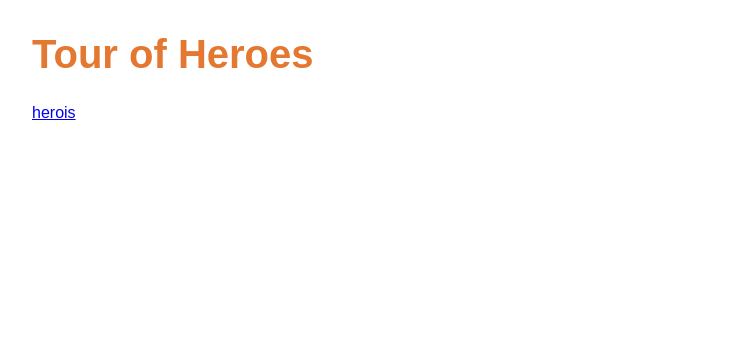
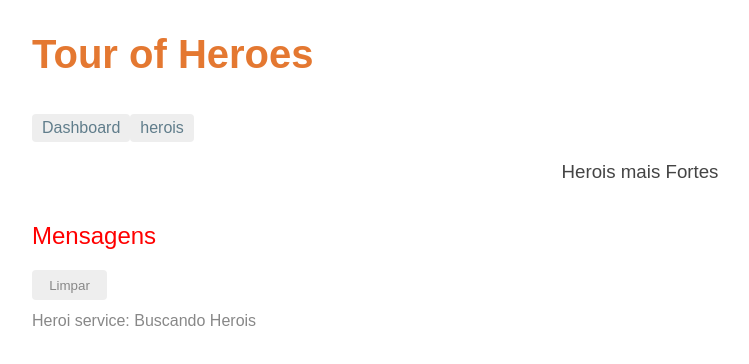
Before and after one commit to BorgesAndrew/TourOfHeroes, an Angular app: page /dashboard in a window 1280 px wide. Before the commit this address led to /. Shown: the top 364 px of the page, without its empty margins (0-749 px from the left). Built offline with nearby package versions, Linux system fonts and the light colour scheme.

Commit message:
DashBoard

```diff
--- a/src/app/app-routing.module.ts
+++ b/src/app/app-routing.module.ts
@@ -1,9 +1,12 @@
 import { NgModule } from '@angular/core';
 import { Routes, RouterModule } from '@angular/router';
 import { HeroesComponent } from './heroes/heroes.component';
+import { DashboardComponent } from './dashboard/dashboard.component';
 
 const routes: Routes = [
-  { path: 'herois', component: HeroesComponent}
+  { path: 'herois', component: HeroesComponent},
+  { path: 'dashboard', component: DashboardComponent },
+  { path: '', redirectTo: '/dashboard', pathMatch: 'full' }
 ];
 
 @NgModule({
--- a/src/app/app.component.css
+++ b/src/app/app.component.css
@@ -0,0 +1,18 @@
+nav a {
+  padding: 5px 10px;
+  text-decoration: none;
+  margin-top: 10px;
+  display: inline-block;
+  background-color: #eee;
+  border-radius: 4px;
+}
+nav a:visited, a:link {
+  color: #607d8b;
+}
+nav a:hover {
+  color: #ffffff;
+  background-color: rgb(228, 120, 49);
+}
+nav a.active {
+  color: #039be5;
+}
--- a/src/app/app.component.html
+++ b/src/app/app.component.html
@@ -2,6 +2,7 @@
 
   <h1> {{ title }}</h1>
   <nav>
+      <a routerLink="/dashboard">Dashboard</a>
       <a routerLink="/herois">herois</a>
   </nav>
 
--- a/src/app/app.module.ts
+++ b/src/app/app.module.ts
@@ -8,13 +8,15 @@
 import { HeroesComponent } from './heroes/heroes.component';
 import { HeroiDetalheComponent } from './heroi-detalhe/heroi-detalhe.component';
 import { MessagesComponent } from './messages/messages.component';
+import { DashboardComponent } from './dashboard/dashboard.component';
 
 @NgModule({
   declarations: [
     AppComponent,
     HeroesComponent,
     HeroiDetalheComponent,
-    MessagesComponent
+    MessagesComponent,
+    DashboardComponent
   ],
   imports: [
     BrowserModule,
--- /dev/null
+++ b/src/app/dashboard/dashboard.component.css
@@ -0,0 +1,62 @@
+/* DashboardComponent's private CSS styles */
+[class*='col-'] {
+  float: left;
+  padding-right: 20px;
+  padding-bottom: 20px;
+}
+[class*='col-']:last-of-type {
+  padding-right: 0;
+}
+a {
+  text-decoration: none;
+}
+*, *:after, *:before {
+  -webkit-box-sizing: border-box;
+  -moz-box-sizing: border-box;
+  box-sizing: border-box;
+}
+h3 {
+  text-align: center; margin-bottom: 0;
+}
+h4 {
+  position: relative;
+}
+.grid {
+  margin: 0;
+}
+.col-1-4 {
+  width: 25%;
+}
+.module {
+  padding: 20px;
+  text-align: center;
+  color: #eee;
+  max-height: 120px;
+  min-width: 120px;
+  background-color: #607d8b;
+  border-radius: 2px;
+}
+.module:hover {
+  background-color: #eee;
+  cursor: pointer;
+  color: #607d8b;
+}
+.grid-pad {
+  padding: 10px 0;
+}
+.grid-pad > [class*='col-']:last-of-type {
+  padding-right: 20px;
+}
+@media (max-width: 600px) {
+  .module {
+    font-size: 10px;
+    max-height: 75px; }
+}
+@media (max-width: 1024px) {
+  .grid {
+    margin: 0;
+  }
+  .module {
+    min-width: 60px;
+  }
+}
--- /dev/null
+++ b/src/app/dashboard/dashboard.component.html
@@ -0,0 +1,8 @@
+<h3>Herois mais Fortes</h3>
+<div class="grid grid-pad">
+  <a *ngFor="let heroi of herois" class="col-1-4">
+    <div class="module hero">
+      <h4>{{heroi.nome}}</h4>
+    </div>
+  </a>
+</div>
--- /dev/null
+++ b/src/app/dashboard/dashboard.component.ts
@@ -0,0 +1,24 @@
+import { HeroiService } from './../heroi.service';
+import { Component, OnInit } from '@angular/core';
+import { Heroi } from '../heroi';
+
+@Component({
+  selector: 'app-dashboard',
+  templateUrl: './dashboard.component.html',
+  styleUrls: ['./dashboard.component.css']
+})
+export class DashboardComponent implements OnInit {
+
+    herois: Heroi[] = [];
+  constructor(private HeroiService: HeroiService) { }
+
+  ngOnInit() {
+    this.getHerois();
+  }
+
+  getHerois(): void {
+this.HeroiService.getHerois().subscribe(herois => this.herois.slice(1, 5));
+
+  }
+
+}
```
Also changed, not shown: .angulardoc.json (added), 2 other files (tests, documents, lock files or other folders).
